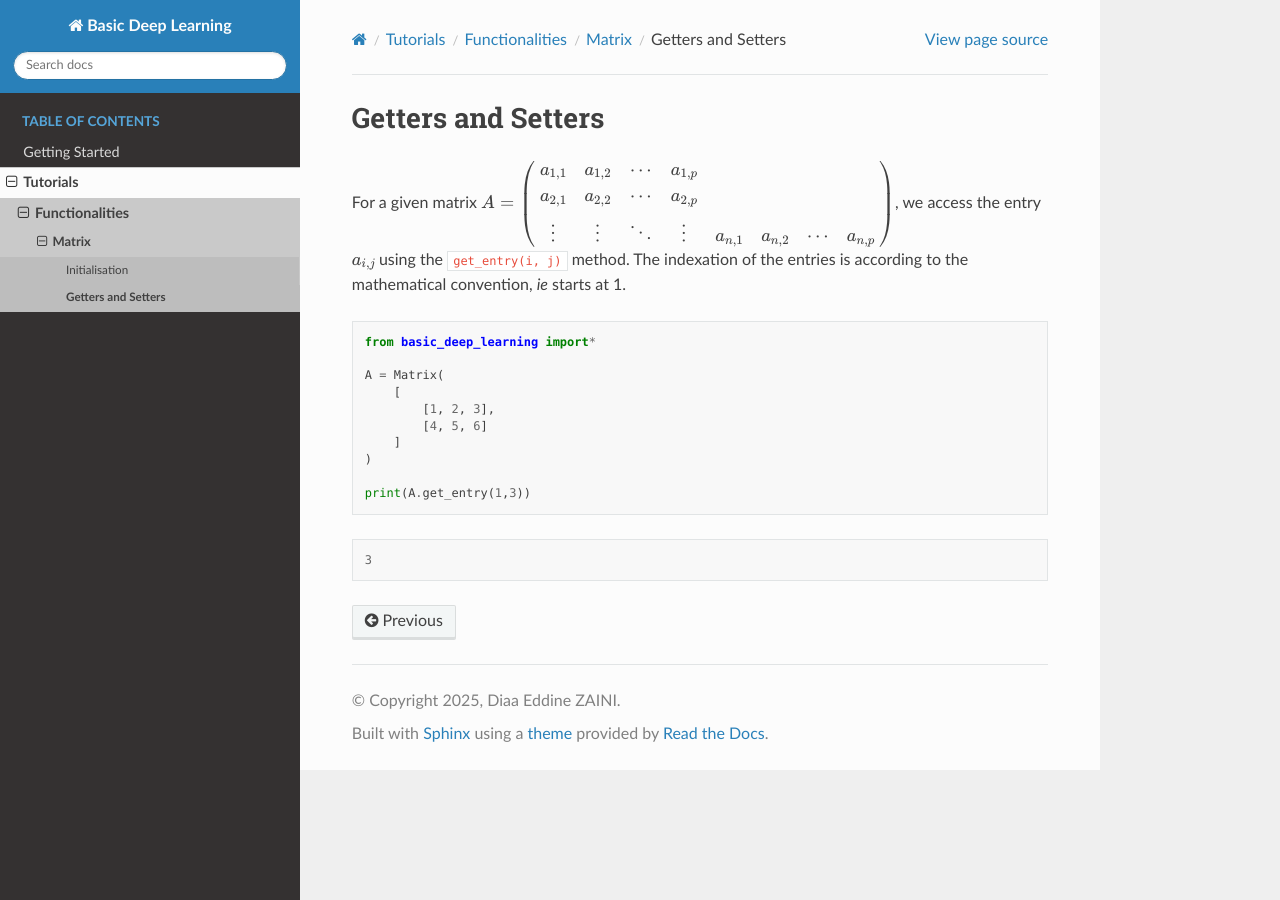
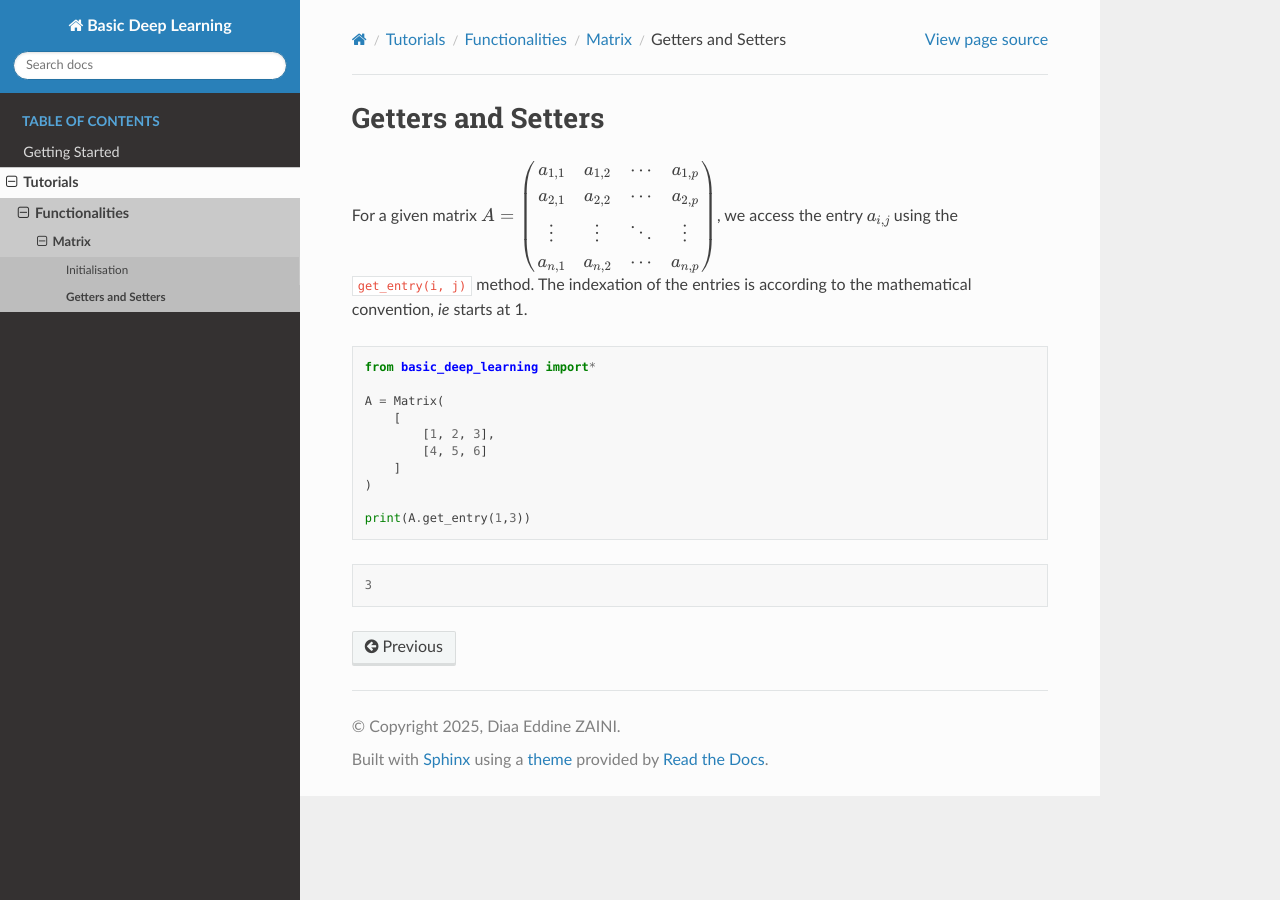
Before and after one commit to therealzaini/basic-deep-learning, a Sphinx documentation site: the page built from docs/source/getters_setters.rst, in a window 1280 px wide. Built offline with Sphinx 7.4.7 and the Read the Docs theme 3.1.0, drawn with Linux system fonts in a browser that asks for light colours; pages that are not in the unit, such as notebooks, are missing from menus.

```diff
--- a/docs/source/getters_setters.rst
+++ b/docs/source/getters_setters.rst
@@ -1,7 +1,7 @@
 Getters and Setters
 -------------------
 
-For a given matrix :math:`A = \begin{pmatrix} a_{1,1} & a_{1,2} & \cdots & a_{1,p} \\ a_{2,1} & a_{2,2} & \cdots & a_{2,p} \\ \vdots & \vdots & \ddots & \vdots & a_{n,1} & a_{n,2} & \cdots & a_{n,p} \end{pmatrix}`,
+For a given matrix :math:`A = \begin{pmatrix} a_{1,1} & a_{1,2} & \cdots & a_{1,p} \\ a_{2,1} & a_{2,2} & \cdots & a_{2,p} \\ \vdots & \vdots & \ddots & \vdots \\ a_{n,1} & a_{n,2} & \cdots & a_{n,p} \end{pmatrix}`,
 we access the entry :math:`a_{i,j}` using the ``get_entry(i, j)`` method.
 The indexation of the entries is according to the mathematical convention, *ie*
 starts at 1.
```
